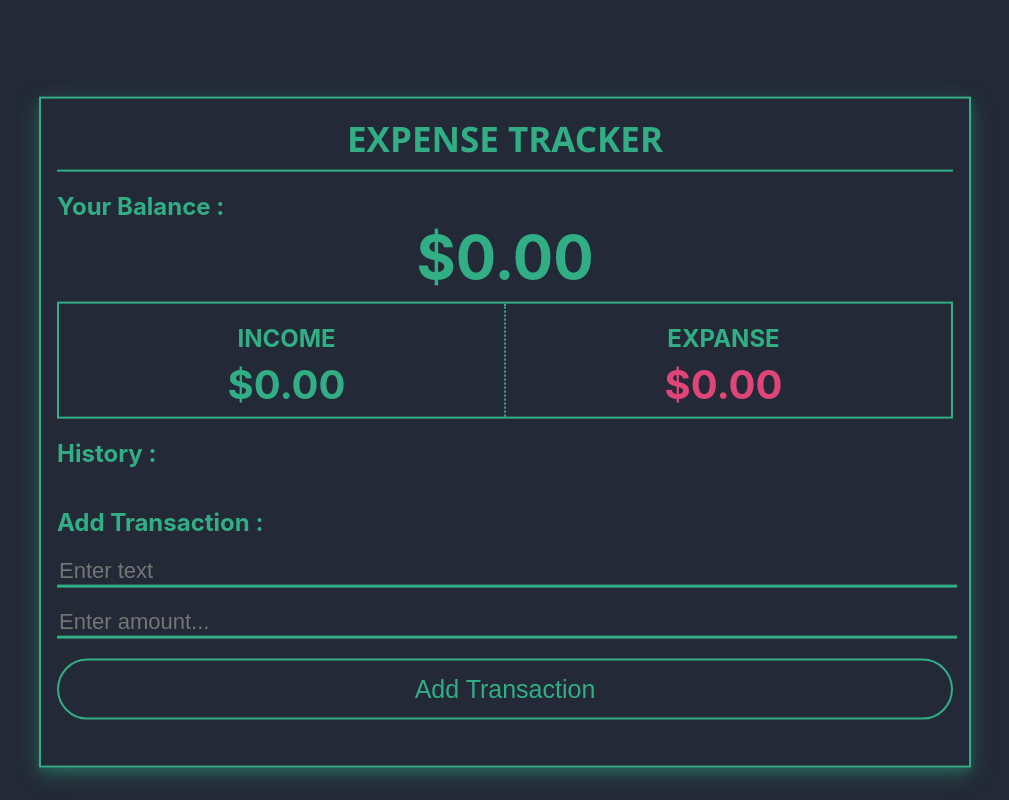
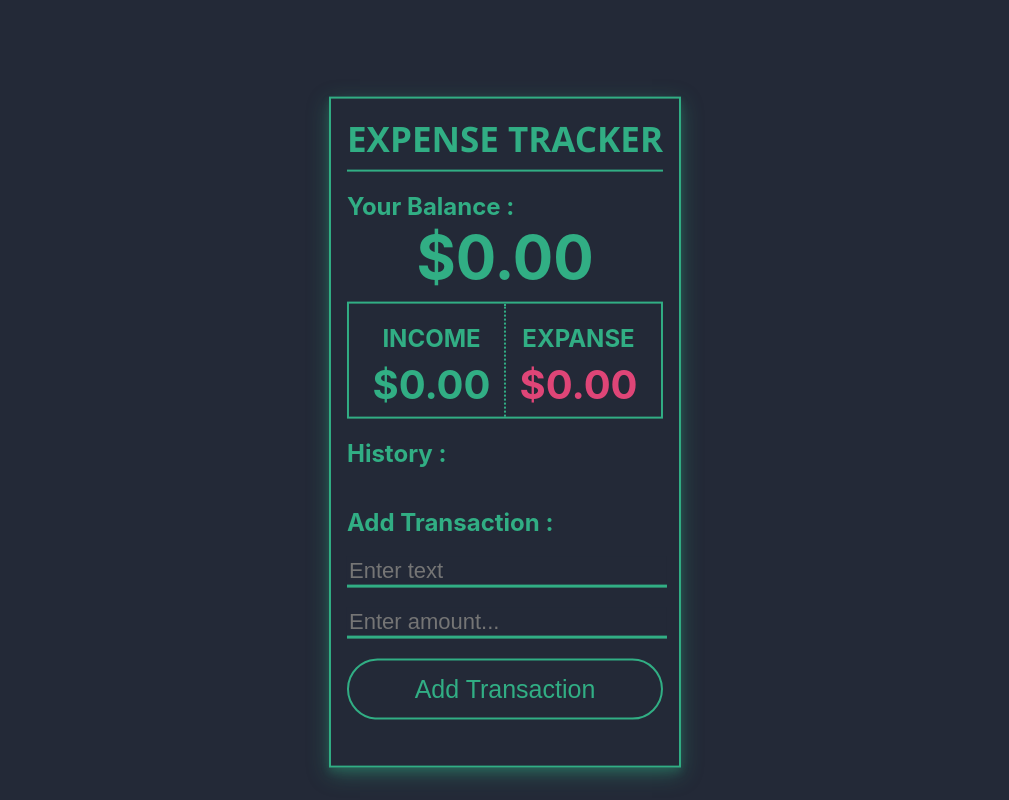
Before and after one commit to saoud-ahmed-khan/ExpenseTracker-App-React, a React (Create React App) app: page / in a window 1280 px wide. Shown: the whole page, without its empty margins (135-1144 px from the left). Built offline with nearby package versions, Linux system fonts and the light colour scheme.

Commit message:
Update App.css

```diff
--- a/src/App.css
+++ b/src/App.css
@@ -8,7 +8,6 @@
     transform: translate(-50%, -50%);
     border:2px solid #31ae84;
     box-shadow: 0 4px 8px 0 rgba(49, 174, 132, 0.2), 0 6px 20px 0 rgba(49, 174, 132, 0.35);
-width: 70%;
 
 }
 .header{
```
